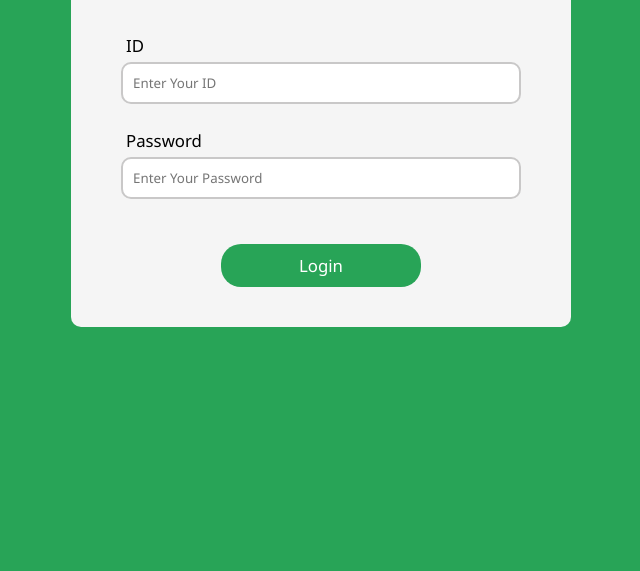
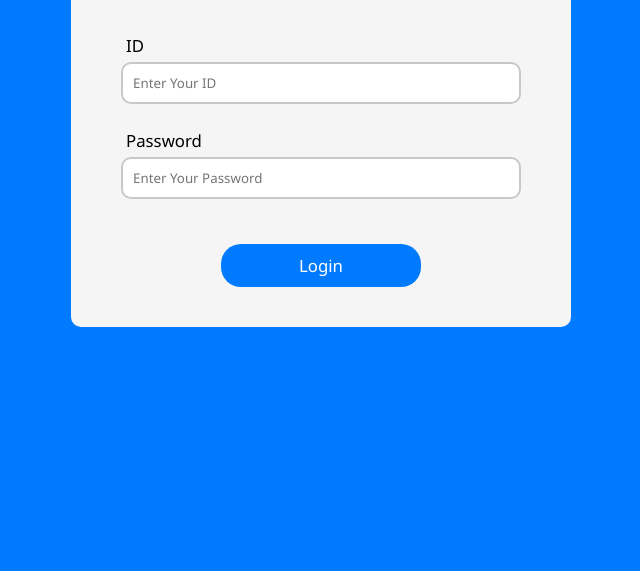
Before and after one commit to Adhamzineldin/College-Managment-System, a website: page html/custom/login.html in a window 1280 px wide. Shown: the part 229-800 px from the top of the page, without its empty margins (319-959 px from the left). Drawn offline with Linux system fonts and the light colour scheme.

Commit message:
Update Login background

```diff
--- a/css/login.css
+++ b/css/login.css
@@ -1,6 +1,6 @@
 :root {
-    --primary-color: #28a457;
-    --dark-primary-color: #196636;
+    --primary-color: #007BFF;
+    --dark-primary-color: #024791;
     --secondary-color: #c9c8c8;
 }
 
--- a/html/custom/login.html
+++ b/html/custom/login.html
@@ -3,6 +3,7 @@
 <head>
     <meta charset="UTF-8">
     <meta name="viewport" content="width=device-width, initial-scale=1.0">
+    <link rel="shortcut icon" href="../../static/admin/login.png" type="image/x-icon">
     <link rel="stylesheet" href="../../css/login.css">
     <title>Login</title>
 </head>
```
Also changed, not shown: static/admin/login.png (added).
